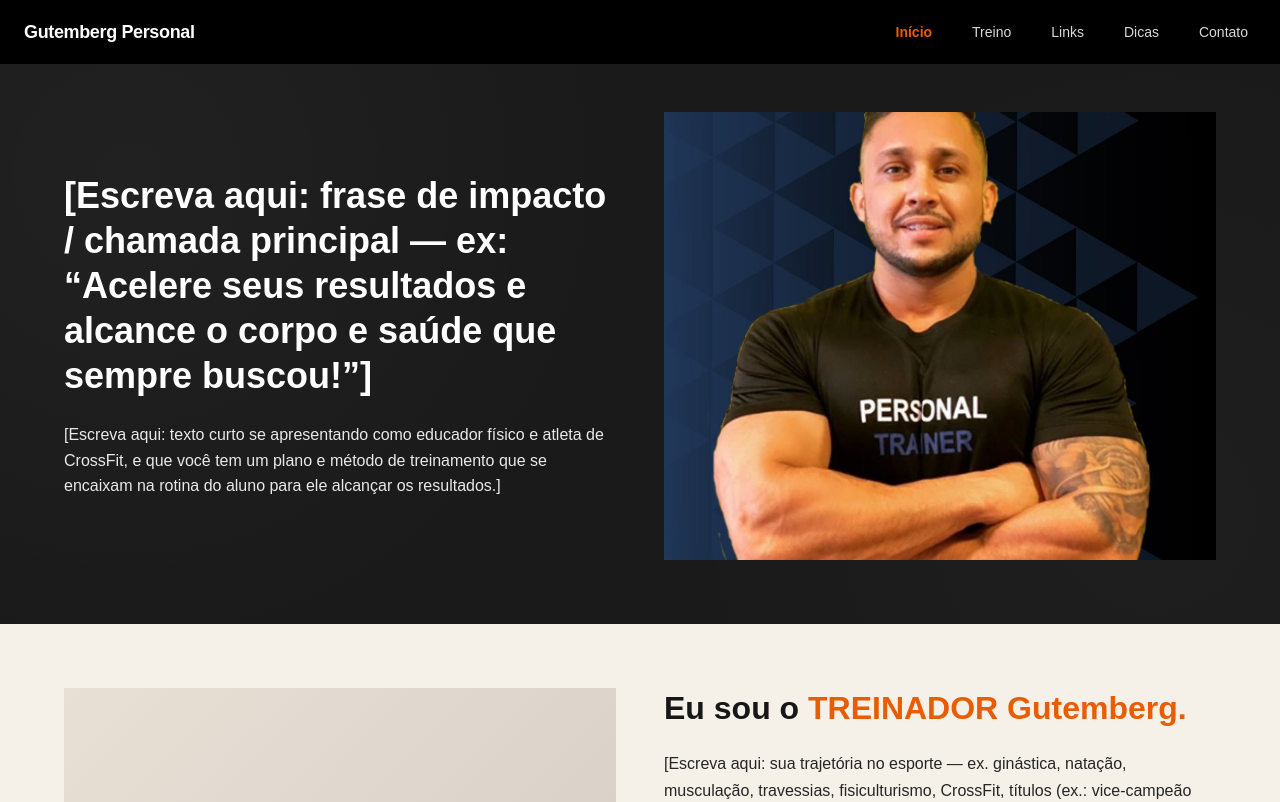
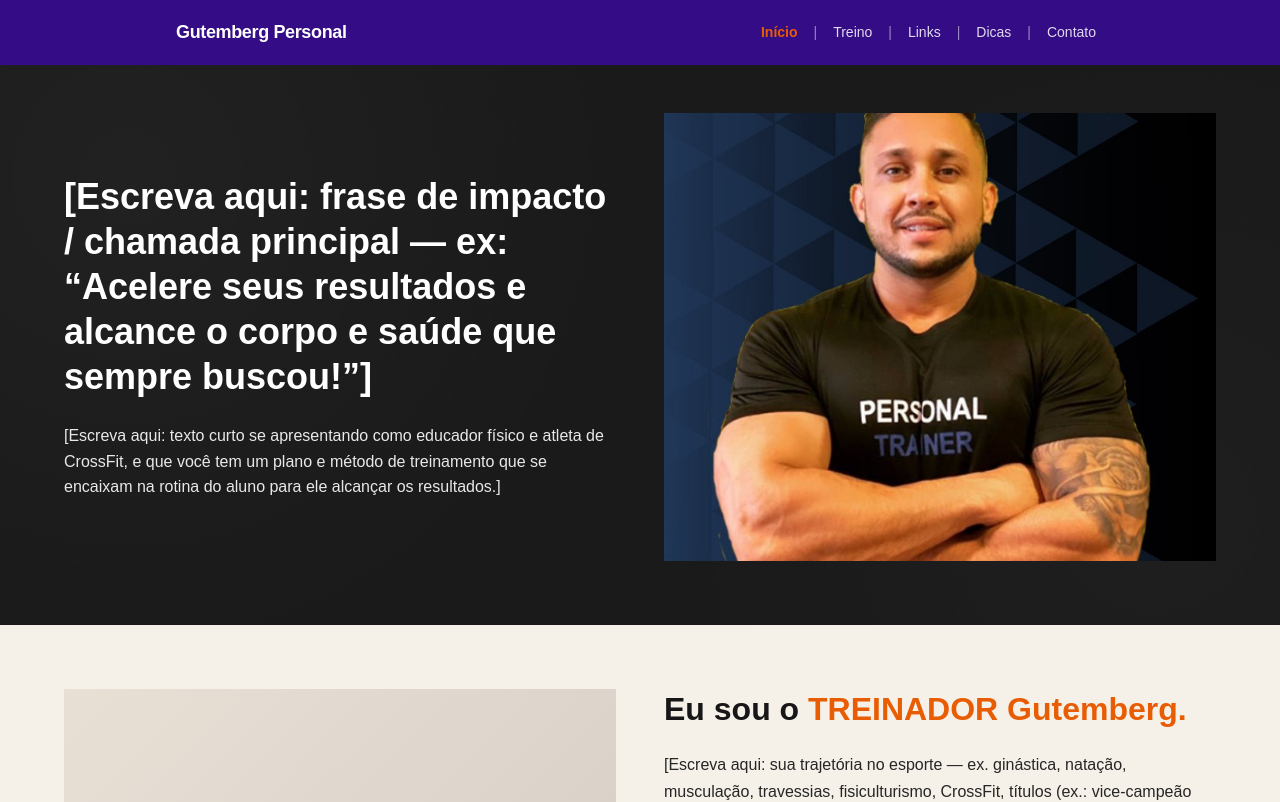
Before and after one commit to DevLucasFontoura/LP_Guto_Personal, a Next.js app: page / in a window 1280 px wide. Shown: the top 802 px of the page. Built offline with nearby package versions, Linux system fonts and the light colour scheme.

Commit message:
topbar finalizado

```diff
--- a/src/app/components/Topbar/topbar.module.css
+++ b/src/app/components/Topbar/topbar.module.css
@@ -2,11 +2,20 @@
 .topbar {
   display: flex;
   align-items: center;
-  justify-content: space-between;
+  justify-content: center;
   width: 100%;
   min-height: 4rem;
   padding: 1rem 1.5rem;
-  background-color: #000;
+  background-color: #340c85;
+}
+
+.inner {
+  display: flex;
+  align-items: center;
+  justify-content: space-between;
+  gap: 2rem;
+  max-width: 58rem;
+  width: 100%;
 }
 
 .logoLink {
@@ -30,10 +39,23 @@
   display: flex;
   flex-wrap: wrap;
   align-items: center;
-  gap: 0.25rem 1.5rem;
+  gap: 0 0.5rem;
   margin: 0;
   padding: 0;
   list-style: none;
+}
+
+.menuItem {
+  display: flex;
+  align-items: center;
+  gap: 0.5rem;
+}
+
+.separator {
+  color: rgba(255, 255, 255, 0.5);
+  font-size: 0.875rem;
+  font-weight: 400;
+  user-select: none;
 }
 
 .menuLink,
@@ -64,10 +86,13 @@
 
 @media (max-width: 640px) {
   .topbar {
+    min-height: auto;
+    padding: 1rem 1.5rem;
+  }
+
+  .inner {
     flex-direction: column;
     gap: 1rem;
-    min-height: auto;
-    padding: 1rem 1.5rem;
   }
 
   .logoLink {
--- a/src/app/components/Topbar/topbar.tsx
+++ b/src/app/components/Topbar/topbar.tsx
@@ -30,28 +30,28 @@ export default function Topbar({
 
   return (
     <header className={`${styles.topbar} ${className}`} role="banner">
+      <div className={styles.inner}>
         <Link href={logoHref} className={styles.logoLink} aria-label="Voltar ao início">
           {logo}
         </Link>
 
         <nav className={styles.nav} aria-label="Menu principal">
         <ul className={styles.menu}>
-          {MENU_ITEMS.map(({ href, label }) => {
-            const isActive = pathname === href;
-            return (
-              <li key={href}>
+          {MENU_ITEMS.map(({ href, label }, index) => (
+            <li key={href} className={styles.menuItem}>
+              {index > 0 && <span className={styles.separator} aria-hidden>|</span>}
               <Link
                 href={href}
-                  className={isActive ? styles.menuLinkActive : styles.menuLink}
-                  aria-current={isActive ? "page" : undefined}
+                className={pathname === href ? styles.menuLinkActive : styles.menuLink}
+                aria-current={pathname === href ? "page" : undefined}
               >
                 {label}
               </Link>
             </li>
-            );
-          })}
+          ))}
         </ul>
       </nav>
+      </div>
     </header>
   );
 }
```
Lines whose indentation alone changed are shown as unchanged.
